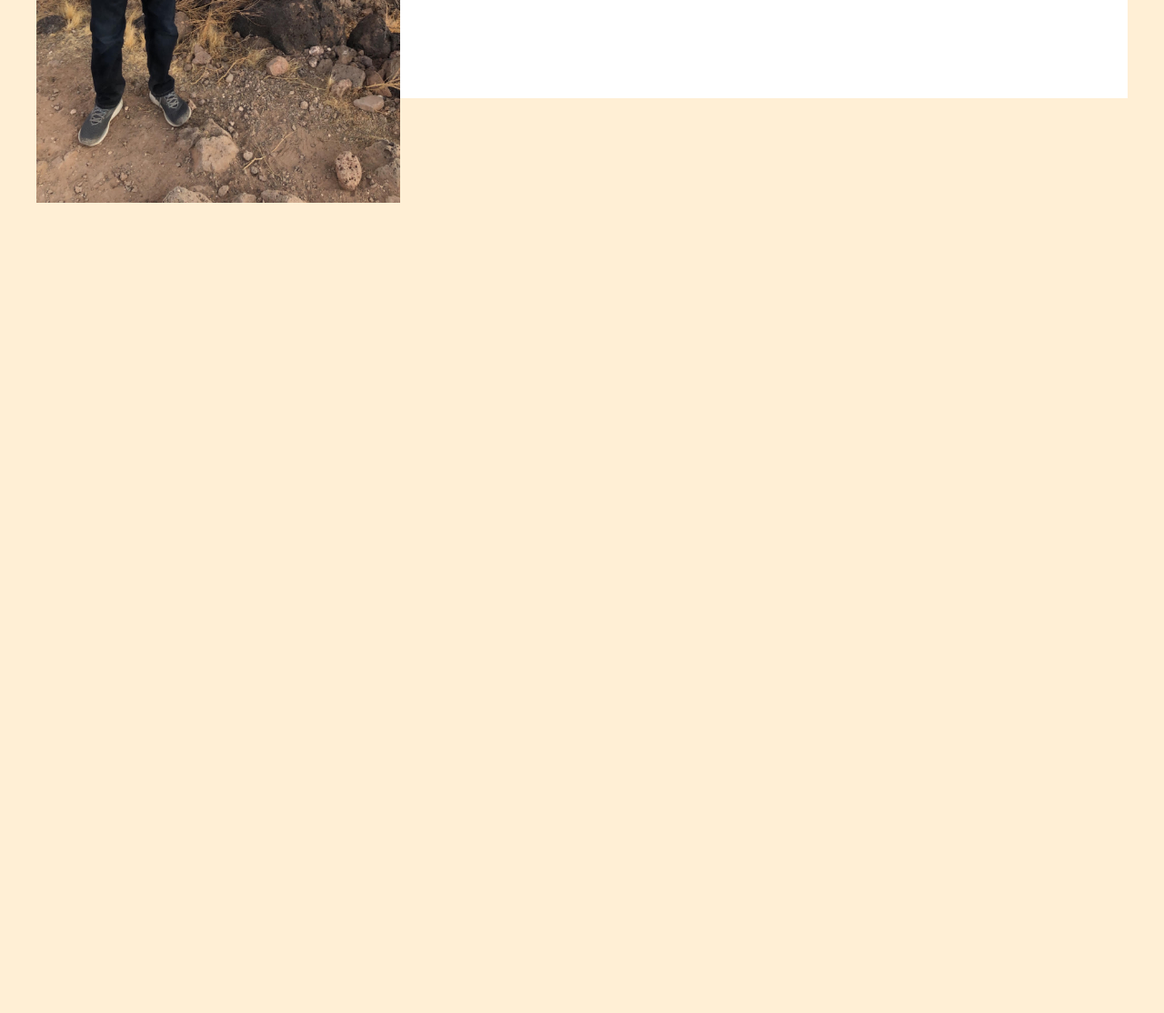
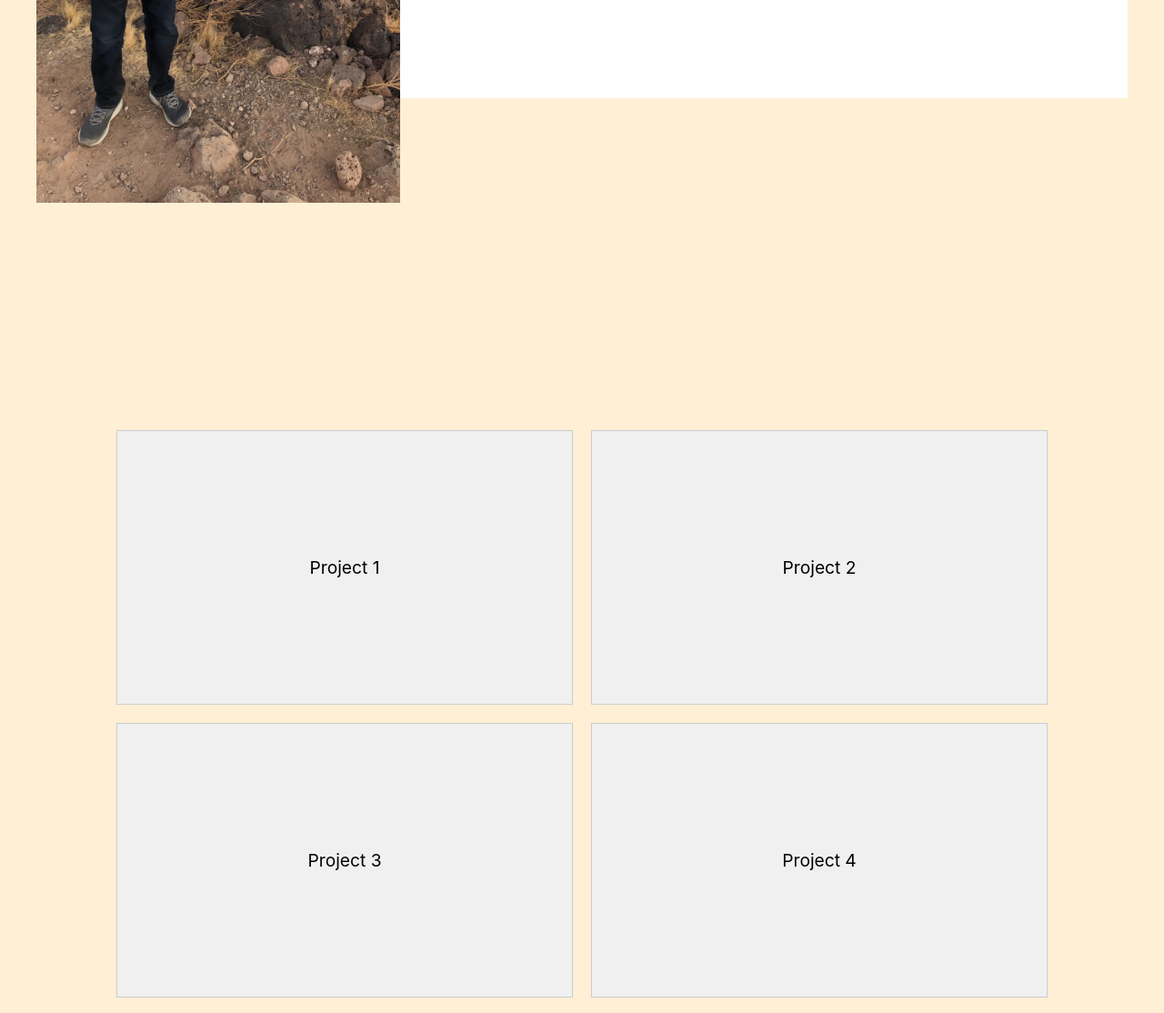
Before and after one commit to bdelucia/odin-homepage, a website built with webpack: page src/index.html in a window 1280 px wide. Shown: the part 528-1642 px from the top of the page at 91% size. Before the commit the page ends 800 px from the top, so only its background shows below. Built offline with nearby package versions, Linux system fonts and the light colour scheme.

Commit message:
feat: projects with responsive column size

```diff
--- a/src/index.html
+++ b/src/index.html
@@ -23,5 +23,13 @@
         >
       </div>
     </div>
+    <div class="projects-container">
+      <div class="project">Project 1</div>
+      <div class="project">Project 2</div>
+      <div class="project">Project 3</div>
+      <div class="project">Project 4</div>
+      <div class="project">Project 5</div>
+      <div class="project">Project 6</div>
+    </div>
   </body>
 </html>
--- a/src/style.css
+++ b/src/style.css
@@ -1,7 +1,10 @@
 body {
-  margin: 0;
-  gap: 0;
+  margin: 40px;
+  gap: 250px;
   padding: 0;
+
+  display: flex;
+  flex-direction: column;
 
   font-family: 'Inter';
 
@@ -13,10 +16,10 @@ body {
   justify-content: center;
   align-items: center;
 
-  position: absolute;
+  /* position: absolute;
   top: 40px;
   left: 40px;
-  right: 40px;
+  right: 40px; */
 }
 
 .header-text-container {
@@ -39,16 +42,47 @@ body {
   font-size: 3rem;
 
   position: absolute;
-  left: 0;
-  top: 0;
+  left: 40px;
+  top: 40px;
   min-width: 400px;
 
   display: flex;
   justify-content: center;
   align-items: center;
 
-  color: #ffffff; /* Pure white text for maximum contrast */
-  background-color: rgba(0, 0, 0, 0.5);
+  color: navy;
+}
+
+.projects-container {
+  display: grid;
+  grid-template-columns: repeat(3, 1fr);
+  gap: 20px;
+  margin: 0 auto;
+}
+
+.project {
+  background: #f0f0f0;
+  border: 1px solid #ccc;
+  aspect-ratio: 1/1;
+  display: flex;
+  align-items: center;
+  justify-content: center;
+  font-size: 1.2rem;
+
+  width: 500px;
+  height: 300px;
+}
+
+@media (max-width: 1635px) {
+  .projects-container {
+    grid-template-columns: repeat(2, 1fr);
+  }
+}
+
+@media (max-width: 1125px) {
+  .projects-container {
+    grid-template-columns: 1fr;
+  }
 }
 
 @media (max-width: 900px) {
@@ -112,4 +146,8 @@ body {
   body {
     background-color: gray;
   }
+
+  .projects-container {
+    grid-template-columns: 1fr;
+  }
 }
```
